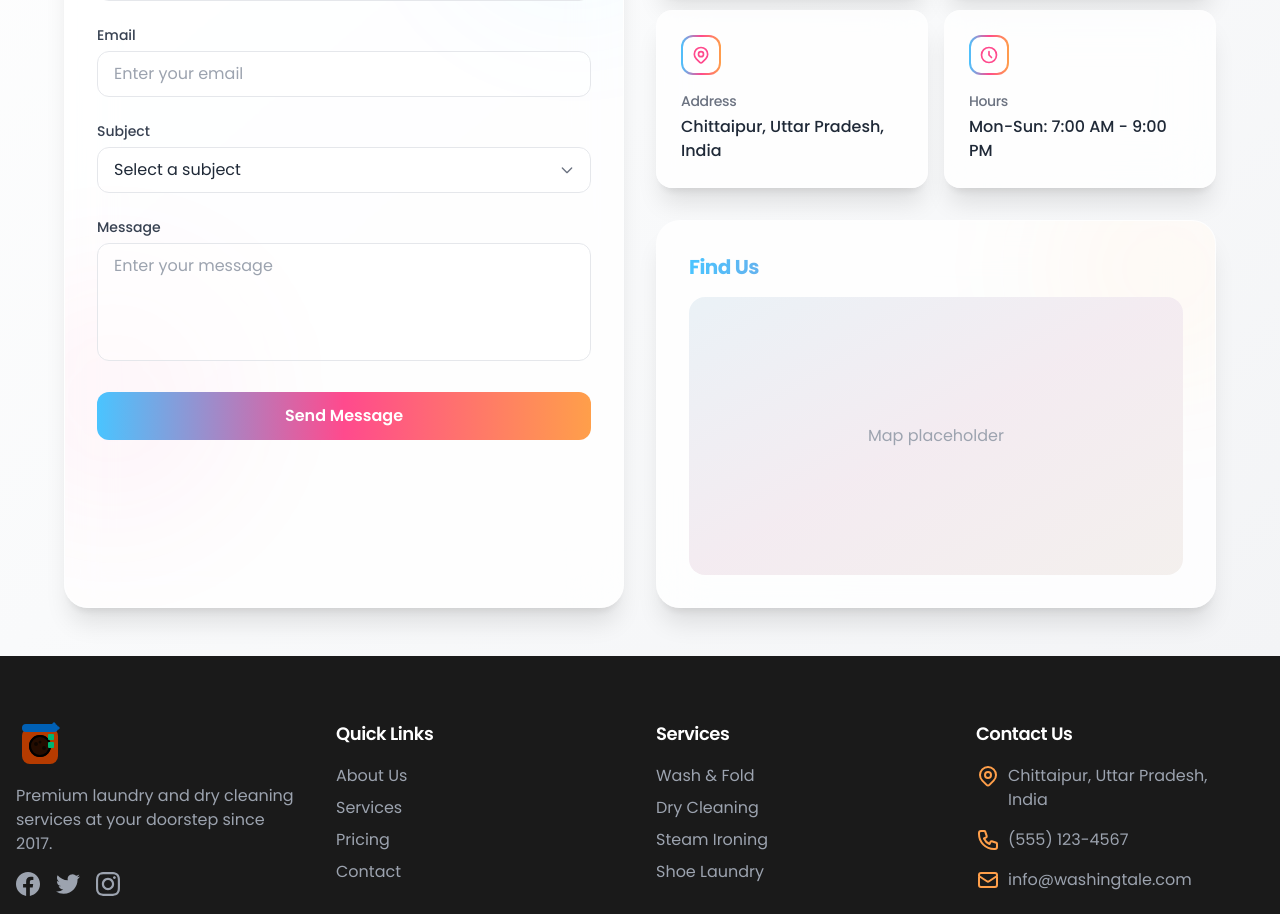
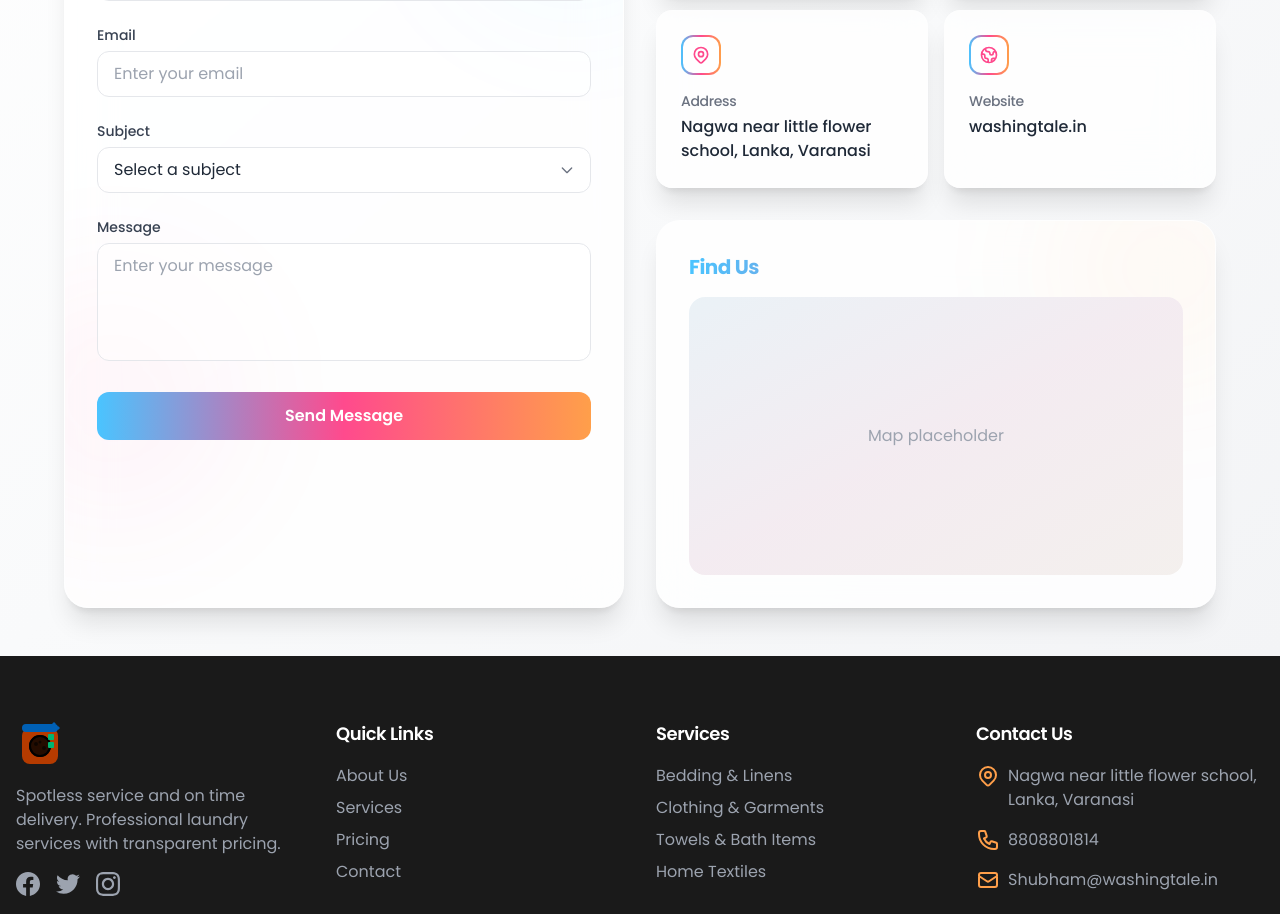
Before and after one commit to randhirkumar24/Washing_Tale, a Next.js app: page /contact in a window 1280 px wide. Shown: the part 518-1432 px from the top of the page. Built offline with nearby package versions, Linux system fonts and the light colour scheme.

Commit message:
updated data of owner

```diff
--- a/app/about/page.tsx
+++ b/app/about/page.tsx
@@ -33,10 +33,10 @@ export default function AboutPage() {
                 </div>
                 <div>
                   <p className="text-gray-600 mb-4">
-                    Founded in 2020, Washing Tale began with a simple mission: to make laundry day a breeze for busy professionals and families. We understood the challenges of balancing work, life, and household chores, which inspired us to create a service that takes the hassle out of laundry care.
+                    Founded by <strong>Shubham Srivastava (MD)</strong>, Washing Tale began with a simple mission: to provide spotless service and on-time delivery for all types of textiles and garments. Understanding the challenges of maintaining quality laundry care, we created a service that takes the hassle out of cleaning your precious clothes.
                   </p>
                   <p className="text-gray-600">
-                    Today, we're proud to serve thousands of satisfied customers, providing premium laundry and dry cleaning services with the convenience of doorstep pickup and delivery.
+                    Today, we're proud to serve the Varanasi community with professional cloth-based cleaning services, offering transparent pricing and reliable service from our location in Nagwa near Little Flower School, Lanka.
                   </p>
                 </div>
               </div>
--- a/app/components/Footer.tsx
+++ b/app/components/Footer.tsx
@@ -15,7 +15,7 @@ const Footer = () => {
               className="h-12 w-auto mb-4 invert"
             />
             <p className="text-gray-400 mb-4">
-              Premium laundry and dry cleaning services at your doorstep since 2017.
+              Spotless service and on time delivery. Professional laundry services with transparent pricing.
             </p>
             <div className="flex space-x-4">
               <a href="#" className="text-gray-400 hover:text-primary-orange transition-colors">
@@ -66,23 +66,23 @@ const Footer = () => {
             <h3 className="text-lg font-semibold mb-4">Services</h3>
             <ul className="space-y-2">
               <li>
-                <Link href="/services/wash-and-fold" className="text-gray-400 hover:text-primary-orange transition-colors">
-                  Wash & Fold
+                <Link href="/services" className="text-gray-400 hover:text-primary-orange transition-colors">
+                  Bedding & Linens
                 </Link>
               </li>
               <li>
-                <Link href="/services/dry-cleaning" className="text-gray-400 hover:text-primary-orange transition-colors">
-                  Dry Cleaning
+                <Link href="/services" className="text-gray-400 hover:text-primary-orange transition-colors">
+                  Clothing & Garments
                 </Link>
               </li>
               <li>
-                <Link href="/services/steam-ironing" className="text-gray-400 hover:text-primary-orange transition-colors">
-                  Steam Ironing
+                <Link href="/services" className="text-gray-400 hover:text-primary-orange transition-colors">
+                  Towels & Bath Items
                 </Link>
               </li>
               <li>
-                <Link href="/services/shoe-laundry" className="text-gray-400 hover:text-primary-orange transition-colors">
-                  Shoe Laundry
+                <Link href="/services" className="text-gray-400 hover:text-primary-orange transition-colors">
+                  Home Textiles
                 </Link>
               </li>
             </ul>
@@ -97,21 +97,21 @@ const Footer = () => {
                   <path strokeLinecap="round" strokeLinejoin="round" strokeWidth={2} d="M15 11a3 3 0 11-6 0 3 3 0 016 0z" />
                 </svg>
                 <span className="text-gray-400">
-                Chittaipur, Uttar Pradesh,<br />
-                India
+                Nagwa near little flower school,<br />
+                Lanka, Varanasi
                 </span>
               </li>
               <li className="flex items-center">
                 <svg className="w-6 h-6 text-primary-orange mr-2" fill="none" viewBox="0 0 24 24" stroke="currentColor">
                   <path strokeLinecap="round" strokeLinejoin="round" strokeWidth={2} d="M3 5a2 2 0 012-2h3.28a1 1 0 01.948.684l1.498 4.493a1 1 0 01-.502 1.21l-2.257 1.13a11.042 11.042 0 005.516 5.516l1.13-2.257a1 1 0 011.21-.502l4.493 1.498a1 1 0 01.684.949V19a2 2 0 01-2 2h-1C9.716 21 3 14.284 3 6V5z" />
                 </svg>
-                <span className="text-gray-400">(555) 123-4567</span>
+                <span className="text-gray-400">8808801814</span>
               </li>
               <li className="flex items-center">
                 <svg className="w-6 h-6 text-primary-orange mr-2" fill="none" viewBox="0 0 24 24" stroke="currentColor">
                   <path strokeLinecap="round" strokeLinejoin="round" strokeWidth={2} d="M3 8l7.89 5.26a2 2 0 002.22 0L21 8M5 19h14a2 2 0 002-2V7a2 2 0 00-2-2H5a2 2 0 00-2 2v10a2 2 0 002 2z" />
                 </svg>
-                <span className="text-gray-400">info@washingtale.com</span>
+                <span className="text-gray-400">Shubham@washingtale.in</span>
               </li>
             </ul>
           </div>
--- a/app/contact/page.tsx
+++ b/app/contact/page.tsx
@@ -25,7 +25,7 @@ export default function ContactPage() {
   const contactInfo = [
     {
       title: 'Email',
-      value: 'support@washingtale.com',
+      value: 'Shubham@washingtale.in',
       icon: (
         <svg className="w-5 h-5" fill="none" viewBox="0 0 24 24" stroke="currentColor">
           <path strokeLinecap="round" strokeLinejoin="round" strokeWidth={2} d="M3 8l7.89 5.26a2 2 0 002.22 0L21 8M5 19h14a2 2 0 002-2V7a2 2 0 00-2-2H5a2 2 0 00-2 2v10a2 2 0 002 2z" />
@@ -34,7 +34,7 @@ export default function ContactPage() {
     },
     {
       title: 'Phone',
-      value: '+1 (555) 123-4567',
+      value: '8808801814',
       icon: (
         <svg className="w-5 h-5" fill="none" viewBox="0 0 24 24" stroke="currentColor">
           <path strokeLinecap="round" strokeLinejoin="round" strokeWidth={2} d="M3 5a2 2 0 012-2h3.28a1 1 0 01.948.684l1.498 4.493a1 1 0 01-.502 1.21l-2.257 1.13a11.042 11.042 0 005.516 5.516l1.13-2.257a1 1 0 011.21-.502l4.493 1.498a1 1 0 01.684.949V19a2 2 0 01-2 2h-1C9.716 21 3 14.284 3 6V5z" />
@@ -43,7 +43,7 @@ export default function ContactPage() {
     },
     {
       title: 'Address',
-      value: 'Chittaipur, Uttar Pradesh, India',
+      value: 'Nagwa near little flower school, Lanka, Varanasi',
       icon: (
         <svg className="w-5 h-5" fill="none" viewBox="0 0 24 24" stroke="currentColor">
           <path strokeLinecap="round" strokeLinejoin="round" strokeWidth={2} d="M17.657 16.657L13.414 20.9a1.998 1.998 0 01-2.827 0l-4.244-4.243a8 8 0 1111.314 0z" />
@@ -52,11 +52,11 @@ export default function ContactPage() {
       )
     },
     {
-      title: 'Hours',
-      value: 'Mon-Sun: 7:00 AM - 9:00 PM',
+      title: 'Website',
+      value: 'washingtale.in',
       icon: (
         <svg className="w-5 h-5" fill="none" viewBox="0 0 24 24" stroke="currentColor">
-          <path strokeLinecap="round" strokeLinejoin="round" strokeWidth={2} d="M12 8v4l3 3m6-3a9 9 0 11-18 0 9 9 0 0118 0z" />
+          <path strokeLinecap="round" strokeLinejoin="round" strokeWidth={2} d="M3.055 11H5a2 2 0 012 2v1a2 2 0 002 2 2 2 0 012 2v2.945M8 3.935V5.5A2.5 2.5 0 0010.5 8h.5a2 2 0 012 2 2 2 0 104 0 2 2 0 012-2h1.064M15 20.488V18a2 2 0 012-2h3.064M21 12a9 9 0 11-18 0 9 9 0 0118 0z" />
         </svg>
       )
     }
```
Also changed, not shown: public/logo.jpg (added).
